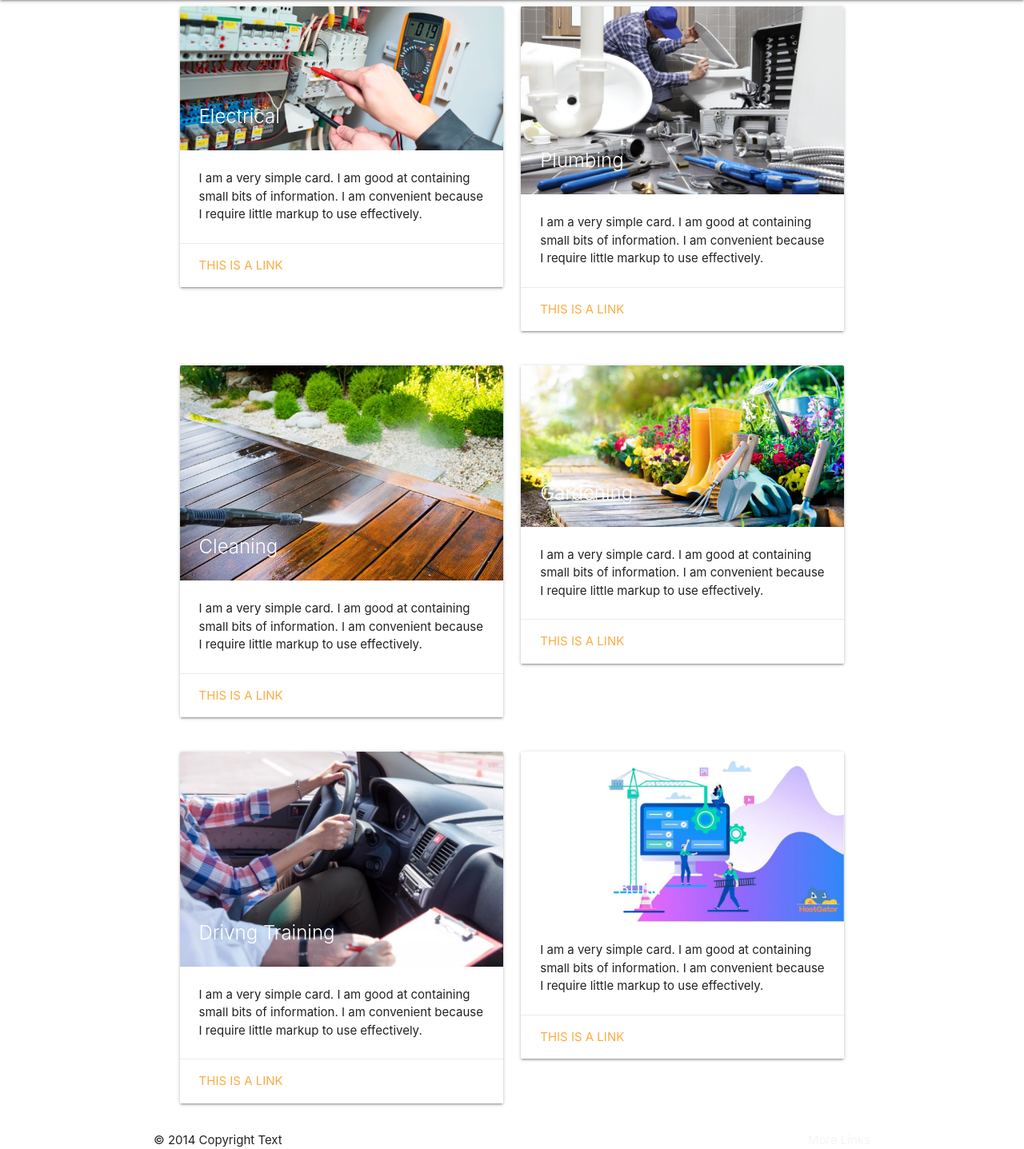
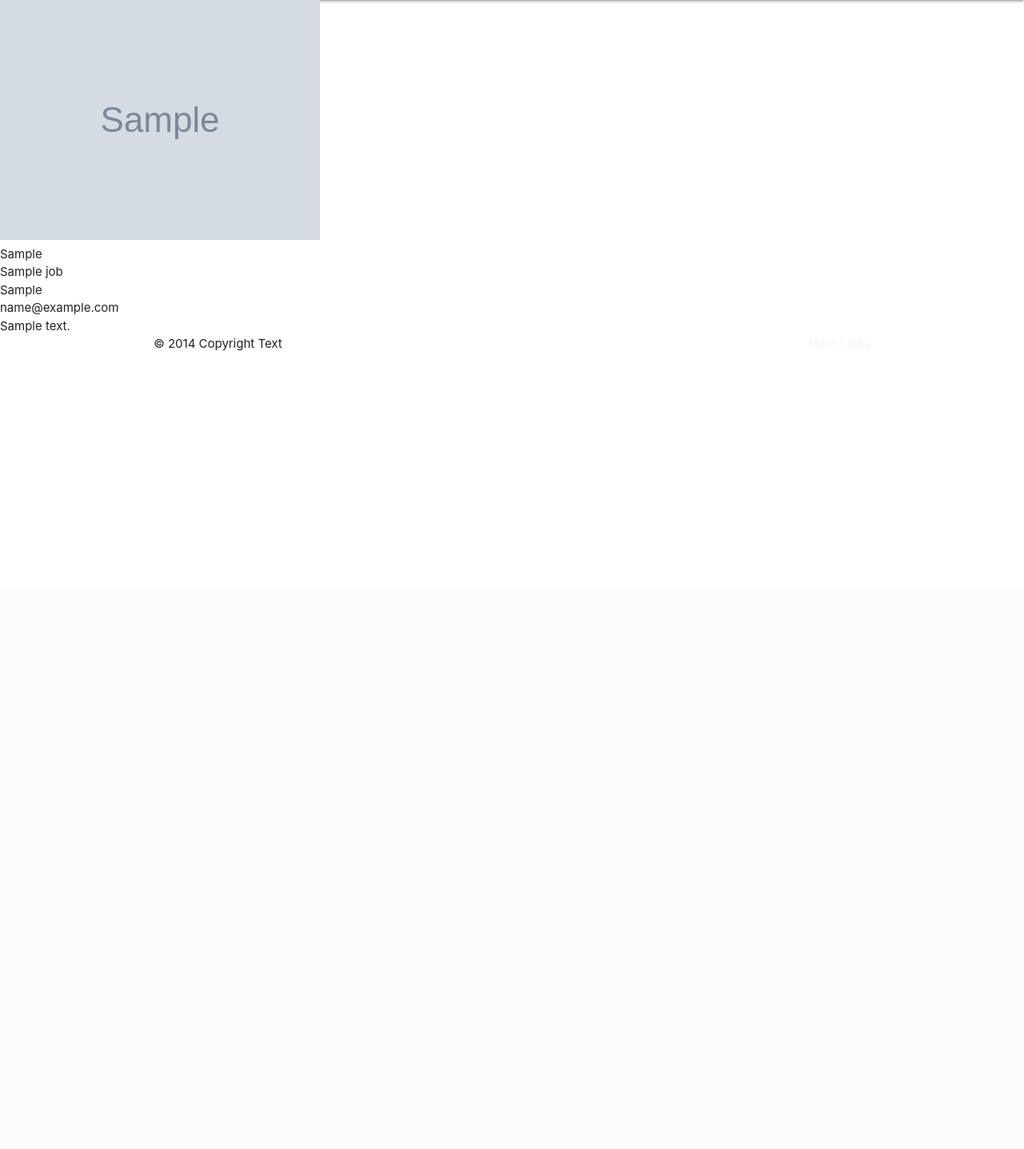
Before and after one commit to shiva123-coder/one-stop-solution, a Flask app: page / in a window 1280 px wide. Shown: the part 64-1501 px from the top of the page at 80% size. After the commit the page ends 503 px from the top, so only its background shows below. Run offline with Flask 2, Linux system fonts and the light colour scheme; grey boxes marked "Sample" are stand-in pictures; a database or web service that is not in the repository returns one stand-in record (values such as "Sample title"); some libraries are stand-ins or nearby versions; some web fonts are replaced.

Commit message:
Updated home.html : added img tag inside jinja for loop to render the image on homepage directly from database.

```diff
--- a/app.py
+++ b/app.py
@@ -29,16 +29,15 @@ app.secret_key = os.environ.get("SECRET_KEY")
 mongo = PyMongo(app)
 
 
-# route to landing page
+# home page
 @app.route("/")
 @app.route("/home")
 def home():
-    # jobs = mongo.db.jobs.find()
-    return render_template("home.html")
-    # return render_template("home.html", jobs=jobs)
+    jobs = mongo.db.jobs.find()
+    return render_template("home.html", jobs=jobs)
 
 
-# route to login page
+# user login page
 @app.route("/login", methods=["GET", "POST"])
 def login():
     if request.method == "POST":
@@ -67,7 +66,7 @@ def login():
     return render_template("login.html")
 
 
-# route to register page
+# register page
 @app.route("/register", methods=["GET", "POST"])
 def register():
     if request.method == "POST":
@@ -93,6 +92,7 @@ def register():
     return render_template("register.html")
 
 
+# user profile page
 @app.route("/account/<username>", methods=["GET", "POST"])
 def account(username):
     # retreive only username from database
@@ -113,17 +113,17 @@ def logout():
     return redirect(url_for("login"))
 
 
-# route to add new job page
+# add new job page
 @app.route("/add_job", methods=["GET", "POST"])
 def add_job():
     if request.method == "POST":
         job = {
+            "image": request.form.get("image"),
             "job_type": request.form.get("job_type"),
             "company_name": request.form.get("company_name"),
             "charge": request.form.get("charge"),
             "contact_no": request.form.get("contact_no"),
             "email": request.form.get("email"),
-            "image": request.form.get("image"),
             "description": request.form.get("description"),
             "added_by": session["user"]
         }
--- a/static/css/style.css
+++ b/static/css/style.css
@@ -19,3 +19,9 @@ body{
 .nav-extended {
     background: linear-gradient(to right, #a06529f7, #da3434);
 }
+
+/*----image for home page---*/
+.job-images{
+    height: 300px;
+    width: auto;
+    }
--- a/templates/home.html
+++ b/templates/home.html
@@ -1,119 +1,14 @@
 {% extends "base.html" %}
 {% block content %}
 
-<section class="job-list">
-    <!-----------job list 1 --------->
-    <div class="row">
-      <div class="col s12 m6 xl4 push-xl1 offset-xl1 odd-job">
-        <div class="card">
-          <div class="card-image">
-            <img src="static/images/electric.jpg">
-            <span class="card-title">Electrical</span>
-          </div>
-          <div class="card-content">
-            <p>I am a very simple card. I am good at containing small bits of information.
-            I am convenient because I require little markup to use effectively.</p>
-          </div>
-          <div class="card-action">
-            <a href="#">This is a link</a>
-          </div>
-        </div>
-      </div>
-    <!-----------job list 2 --------->
-      <div class="col s12 m6 xl4 pull-xl1 offset-xl2 even-job">
-        <div class="card">
-          <div class="card-image">
-            <img src="static/images/plumbing.jpg">
-            <span class="card-title">Plumbing</span>
-          </div>
-          <div class="card-content">
-            <p>I am a very simple card. I am good at containing small bits of information.
-            I am convenient because I require little markup to use effectively.</p>
-          </div>
-          <div class="card-action">
-            <a href="#">This is a link</a>
-          </div>
-        </div>
-      </div>
-    </div>
-    <!-----------job list 3 --------->
-    <div class="row">
-      <div class="col s12 m6 push-xl1 xl4 offset-xl1 odd-job">
-        <div class="card">
-          <div class="card-image">
-            <img src="static/images/cleaning.jpg">
-            <span class="card-title">Cleaning</span>
-          </div>
-          <div class="card-content">
-            <p>I am a very simple card. I am good at containing small bits of information.
-            I am convenient because I require little markup to use effectively.</p>
-          </div>
-          <div class="card-action">
-            <a href="#">This is a link</a>
-          </div>
-        </div>
-      </div>
-    <!-----------job list 4 --------->
-      <div class="col s12 m6 pull-xl1 xl4 offset-xl2 even-job">
-        <div class="card">
-          <div class="card-image">
-            <img src="static/images/gardening.jpg">
-            <span class="card-title">Gardening</span>
-          </div>
-          <div class="card-content">
-            <p>I am a very simple card. I am good at containing small bits of information.
-            I am convenient because I require little markup to use effectively.</p>
-          </div>
-          <div class="card-action">
-            <a href="#">This is a link</a>
-          </div>
-        </div>
-      </div>
-    </div>
-    <!-----------job list 5 --------->
-    <div class="row">
-      <div class="col s12 m6 push-xl1 xl4 offset-xl1 odd-job">
-        <div class="card">
-          <div class="card-image">
-            <img src="static/images/driving.jpg">
-            <span class="card-title">Drivng Training</span>
-          </div>
-          <div class="card-content">
-            <p>I am a very simple card. I am good at containing small bits of information.
-            I am convenient because I require little markup to use effectively.</p>
-          </div>
-          <div class="card-action">
-            <a href="#">This is a link</a>
-          </div>
-        </div>
-      </div>
-    <!-----------job list 6 --------->
-      <div class="col s12 m6 pull-xl1 xl4 offset-xl2 even-job">
-        <div class="card">
-          <div class="card-image">
-            <img src="static/images/web.jpg">
-            <span class="card-title">Website Build</span>
-          </div>
-          <div class="card-content">
-            <p>I am a very simple card. I am good at containing small bits of information.
-            I am convenient because I require little markup to use effectively.</p>
-          </div>
-          <div class="card-action">
-            <a href="#">This is a link</a>
-          </div>
-        </div>
-      </div>
-    </div>
-
-  </section>
-    <!-- {% for job in jobs %}
+  {% for job in jobs %}
+        <img src="{{ job.image }}"
+           class="job-images" /> <br>
         {{ job.job_type }} <br>
         {{ job.company_name }} <br>
-        {{ job.area_coverd }} <br>
         {{ job.contact_no }} <br>
         {{ job.email }} <br>
-        {{ job.image }} <br>
         {{ job.description }} <br>
-    {% endfor %} -->
+  {% endfor %}
 
 {% endblock %}
```
